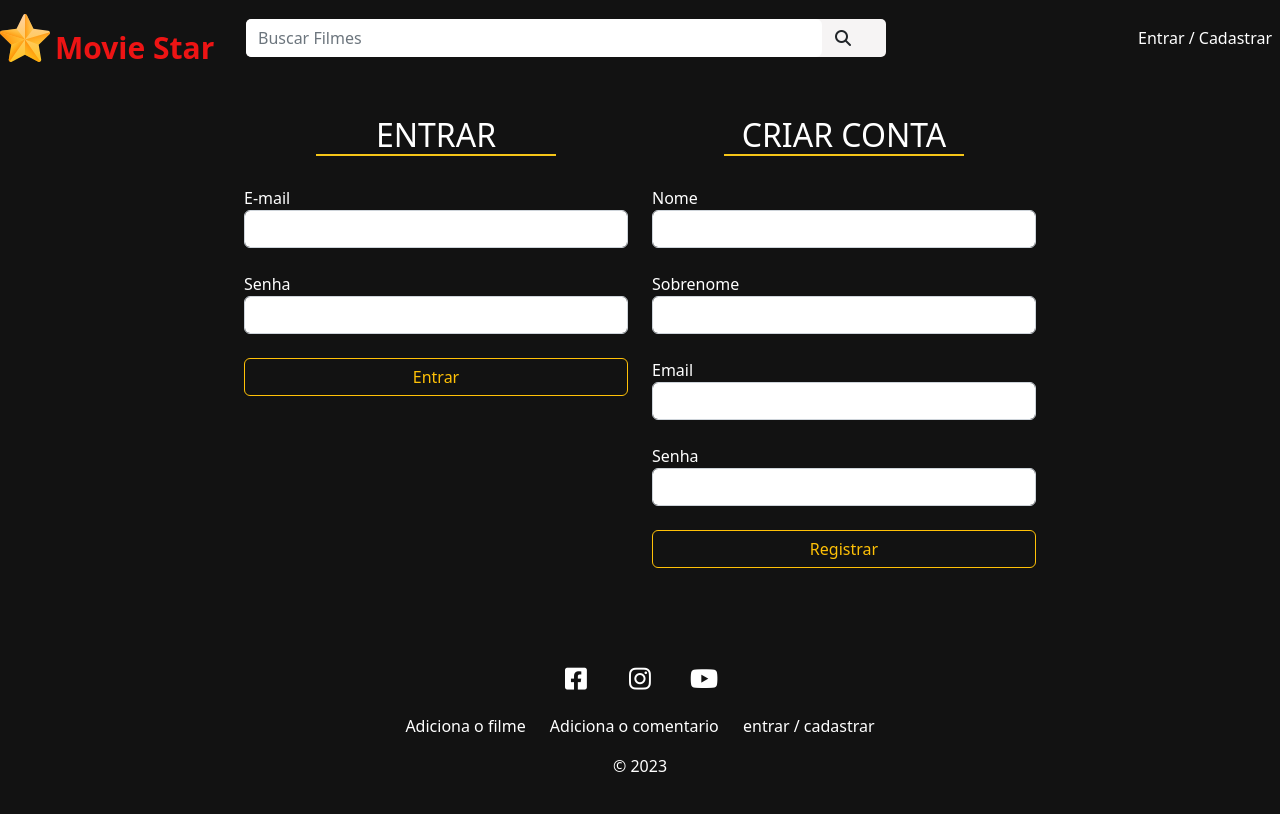
After one commit to BSDO/php, a PHP site: page /auth.php in a window 1280 px wide. The commit adds this page. Run offline with PHP 8.4, Linux system fonts and the light colour scheme.

Commit message:
pastas separadas, templates criados, tela de login montada

```diff
--- /dev/null
+++ b/projeto_03/auth.php
@@ -0,0 +1,56 @@
+<?php
+    include("templates/header.php")
+?>
+
+    <div id="main-container" class="container-fluid">
+        <div class="col-md-12">
+            <div class="row" id="auth-row">
+
+                    <div class="col-md-4" id="login-container">
+                        <h2 class="">Entrar</h2>
+                        <form class="form" action="" method="POST">
+                            <div class="form-group">
+                                <label for="email">E-mail</label>
+                                <input type="text" class="form-control" id="email" name="email">
+                            </div><br>
+                            <div class="form-group">
+                                <label for="senha">Senha</label>
+                                <input type="password" class="form-control" id="senha" name="senha">
+                            </div><br>
+                            <div class="form-group">
+                                <button type="submit" class="btn btn-outline-warning form-control" id="entrar" name="entrar">Entrar</button>
+                            </div>
+                        </form>
+                    </div>
+                    <div class="col-md-4" id="criar-container">
+                        <h2 class="">Criar conta</h2>
+                        <form class="form" action="" method="POST">
+                            <div class="form-group">
+                                <label for="email">Nome</label>
+                                <input type="text" class="form-control" id="email" name="email">
+                            </div><br>
+                            <div class="form-group">
+                                <label for="sobrenome">Sobrenome</label>
+                                <input type="text" class="form-control" id="sobrenome" name="sobrenome">
+                            </div><br>
+                            <div class="form-group">
+                                <label for="email">Email</label>
+                                <input type="email" class="form-control" id="email" name="email" required>
+                            </div><br>
+                            <div class="form-group">
+                                <label for="senha">Senha</label>
+                                <input type="password" class="form-control" id="senha" name="senha" required>
+                            </div><br>
+                            <div class="form-group">
+                                <button type="submit" class="btn btn-outline-warning form-control" id="registrar" name="registrar" value="registrar">Registrar</button>
+                            </div>
+                        </form>
+                    </div>
+
+            </div>
+        </div>
+    </div>
+
+<?php
+    include("templates/footer.php")
+?>
--- a/projeto_03/css/style.css
+++ b/projeto_03/css/style.css
@@ -0,0 +1,179 @@
+/* NAVBAR */
+
+.navbar-brand{
+    position: relative;
+}
+
+#logo{
+    width: 50px;
+}
+
+#moviestar-title{
+    color:#ed1414;
+    position: absolute;
+    bottom: -2px;
+    font-size: 30px;
+    left: 55px;
+    font-weight: bold;
+}
+
+#main-navbar{
+    background-color: #121212;
+}
+
+#search-form{
+    margin: 0 auto;
+    border-radius: 5px;
+    width: 50%;
+    margin-left: 180px;
+    display: flex;
+    background-color: #f6f4f4;
+}
+
+#search-form .form-control{
+    border: none;
+    width:90%;
+    box-shadow: none;
+}
+
+#navbar{
+    min-width: 30%;
+}
+
+.navbar-nav{
+    justify-content: flex-end;
+    width: 100%;
+}
+
+.navbar-nav .nav-item .nav-link{
+    transition: .5s;
+    color: #fff;
+}
+
+.navbar-nav .nav-item .nav-link:hover{
+
+    color: rgb(242, 199, 5);
+}
+
+.msg-container{
+    background-color: #121212;
+    padding: 15px;
+
+}
+
+.msg{
+    max-width: 300px;
+    color: white;
+    font-size: 20px;
+    margin: 0 auto;
+    text-align: center;
+    border:2px solid yellow;
+    padding: 20px;
+}
+
+.msg-error{
+    max-width: 300px;
+    color:#cee5cf;
+    background-color: #f80b0b;
+    border-color: #f6f4f4;
+    padding: 20px;
+    margin: 0 auto;
+    text-align: center
+}
+
+
+.msg-sucess{
+    max-width: 300px;
+    color:#cee5cf;
+    background-color: #30e608;
+    border-color: #f6f4f4;
+    padding: 20px;
+    margin: 0 auto;
+    text-align: center;
+}
+
+/* HOME */
+
+#main-container{
+    background-color: #121212;
+    color:#fff;
+    min-height: 65vh;
+    padding: 40px;
+}
+
+
+/* LOGIN / REGISTRAT*/
+
+#auth-row{
+    justify-content: center;
+
+}
+
+
+#login-container h2,
+#criar-container h2{
+    text-align:center;
+    text-transform: uppercase;
+    margin: 0 auto;
+    width:240px;
+    border-bottom: 2px solid #f5c518;
+}
+
+.form{
+    max-width: 400px;
+    margin: 30px auto;
+
+}
+
+
+
+
+/* footer */
+
+#footer{
+    background-color:  #121212;
+    color: #fff;
+    text-align: center;
+    margin: 0;
+    padding: 20px;
+}
+
+#social-container ul,
+#footer-links-container ul{
+    list-style: none;
+    padding: 0;
+}
+
+#social-container li,
+#footer-links-container  li{
+    display: inline-block;
+    margin: 0 10px;
+}
+#social-container li{
+    border-radius: 100%;
+    transition: .5s;
+    width: 40px;
+    height: 40px;
+    line-height: 3;
+}
+
+#social-container li{
+    border-radius: 50px;
+    transition: .5s;
+    width: 40px;
+    height: 40px;
+
+}
+#social-container li:hover{
+    background-color: #333;
+}
+
+#social-container li i {
+  font-size: 25px;
+}
+
+#social-container a,
+#footer-links-container a{
+   color:#fff;
+   text-decoration: none;
+}
--- a/projeto_03/templates/footer.php
+++ b/projeto_03/templates/footer.php
@@ -0,0 +1,34 @@
+    <footer id="footer">
+        <div id="social-container">
+            <ul>
+                <li>
+                    <a href="#" ><i class="fab fa-facebook-square"></i></a>
+                </li>
+                <li>
+                    <a href="#"><i class="fab fa-instagram"></i></a>
+                </li>
+                <li>
+                    <a href="#"><i  class="fab fa-youtube"></i></a>
+                </li>
+            </ul>
+        </div>
+        <div id="footer-links-container">
+            <ul>
+                <li>
+                    <a href="#">Adiciona o filme</a>
+                </li>
+                <li>
+                    <a href="#">Adiciona o comentario</a>
+                </li>
+                <li>
+                    <a href="#">entrar / cadastrar</a>
+                </li>
+
+            </ul>
+        </div>
+        <p>&copy; 2023</p>
+    </footer>
+    <script src="https://cdnjs.cloudflare.com/ajax/libs/jquery/3.6.4/jquery.min.js" integrity="sha512-pumBsjNRGGqkPzKHndZMaAG+bir374sORyzM3uulLV14lN5LyykqNk8eEeUlUkB3U0M4FApyaHraT65ihJhDpQ==" crossorigin="anonymous" referrerpolicy="no-referrer"></script>
+    <script src="https://cdnjs.cloudflare.com/ajax/libs/twitter-bootstrap/5.2.3/js/bootstrap.js" integrity="sha512-L6XANV6sOsx9N9c787eDN1pjB2Pzautd3xDgn4cMKuoleHSuCJi5pCDGPCtwE3Bd4A1Olnr0k0aQXbczYzg+wg==" crossorigin="anonymous" referrerpolicy="no-referrer"></script>
+</body>
+</html>
--- /dev/null
+++ b/projeto_03/templates/header.php
@@ -0,0 +1,57 @@
+<?php
+    include("globals.php");
+    include("conexao.php");
+
+    $flassmsg = [];
+?>
+<!DOCTYPE html>
+<html lang="pt-br">
+<head>
+    <meta charset="UTF-8">
+    <meta http-equiv="X-UA-Compatible" content="IE=edge">
+    <meta name="viewport" content="width=device-width, initial-scale=1.0">
+    <title>Movie Star</title>
+    <link rel="short icon" href="<?= $BASE_URL ?>img/moviestar.ico">
+    <!-- css -->
+    <link rel="stylesheet" type="text/css" href="<?= $BASE_URL ?>css/style.css">
+    <!-- boostrap -->
+    <link rel="stylesheet" href="https://cdnjs.cloudflare.com/ajax/libs/twitter-bootstrap/5.2.3/css/bootstrap.css" integrity="sha512-bR79Bg78Wmn33N5nvkEyg66hNg+xF/Q8NA8YABbj+4sBngYhv9P8eum19hdjYcY7vXk/vRkhM3v/ZndtgEXRWw==" crossorigin="anonymous" referrerpolicy="no-referrer" />
+    <!-- font -->
+    <link rel="stylesheet" href="https://cdnjs.cloudflare.com/ajax/libs/font-awesome/6.4.0/css/all.min.css" integrity="sha512-iecdLmaskl7CVkqkXNQ/ZH/XLlvWZOJyj7Yy7tcenmpD1ypASozpmT/E0iPtmFIB46ZmdtAc9eNBvH0H/ZpiBw==" crossorigin="anonymous" referrerpolicy="no-referrer" />
+</head>
+<body>
+    <header>
+        <nav id="main-navbar" class="navbar navbar-expand-lg">
+            <a href="<?=$BASE_URL?>" class="navbar-brand">
+                <img src="<?=$BASE_URL?>img/logo.svg" alt="MovieStar" id="logo">
+                <span id="moviestar-title">Movie Star</span>
+            </a>
+            <button class="navbar-toggler" type="button" data-toggle="collapse" data-target="#navbar" aria-controls="navbar" aria-expanded="false" aria-label="Toggle navigation">
+                <i class="fas fa-bars"></i>
+            </button>
+            <form action="<?= $BASE_URL ?>search.php" method="GET" id="search-form" class="form-inline my-2 my-lg-0">
+                <input type="text" name="q" id="search" class="form-control mr-sm-2" type="search" placeholder="Buscar Filmes" aria-label="Search">
+                <button class="btn my-2 my-sm-0" type="submit">
+                    <i class="fas fa-search"></i>
+                </button>
+            </form>
+            <div class="collapse navbar-collapse" id="navbar">
+                <ul class="navbar-nav">
+                    <li class="nav-item">
+                        <a href="<?=$BASE_URL?>auth.php" class="nav-link">Entrar / Cadastrar</a>
+                    </li>
+                </ul>
+            </div>
+        </nav>
+    </header>
+    <?php
+        if(!empty($flassmsg["msg"]))
+        {
+    ?>
+        <div class="msg-cont ainer">
+            <p class="msg <?=$flassmsg["type"]?> msg <?=$flassmsg["msg"]?>"></p>
+        </div>
+
+    <?php
+        }
+    ?>
```
Also changed, not shown: projeto_03/index.php (+6 -86 lines), 1 other file.
